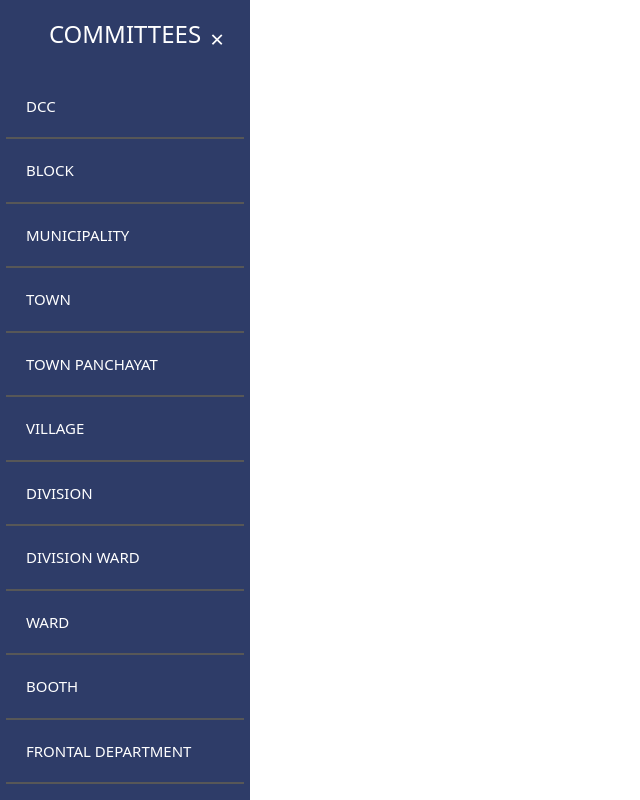
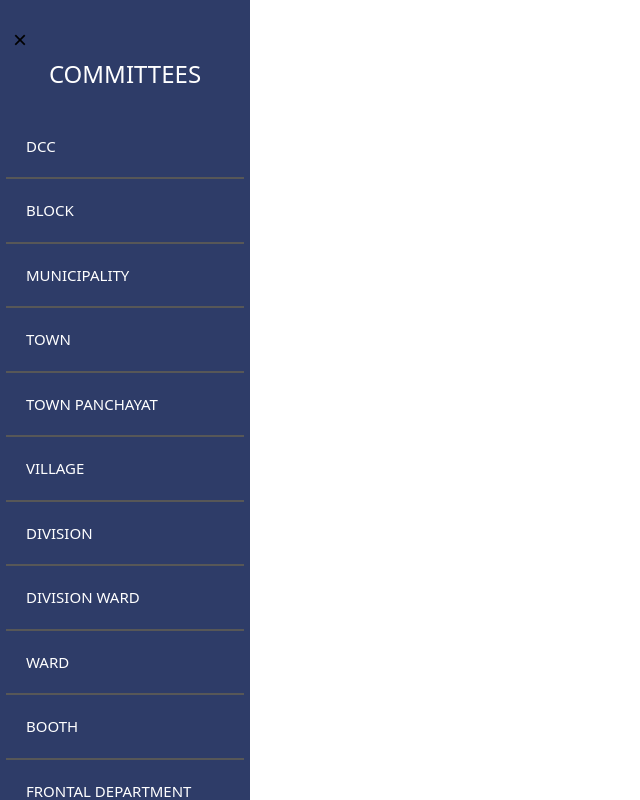
Before and after one commit to vijipadha/District-Congress-Committee, a React (Create React App) app: page / in a window 1280 px wide. Both pictures are taken after typing "name@example.com", "Sample123" into the empty fields and a click on the button "Login". Shown: the whole page, without its empty margins (0-640 px from the left). Built offline with nearby package versions, Linux system fonts and the light colour scheme.

Commit message:
Close button in side bar aligned

```diff
--- a/src/SideNav.css
+++ b/src/SideNav.css
@@ -16,14 +16,18 @@
   width: 50px; /* Reduced width when collapsed */
 }
 .sidenav .toggle-btn {
-  background: none;
-  color: white;
-  font-size: 24px;
+  padding: 10px;
+  font-size: 24px; /* Adjust size based on your needs */
+  font-family: Arial, sans-serif; /* Make sure font supports "×" */
+  display: flex;
+  align-items: center;
+  justify-content: center;
   border: none;
-  position: absolute;
-  top: 20px;
-  right: 20px;
+  background: transparent;
   cursor: pointer;
+  width: 40px; /* Adjust width based on your preference */
+  height: 40px; /* Adjust height based on your preference */
+  line-height: 1; /* Adjust to center vertically */
 }
 
 .sidenav h2 {
```
